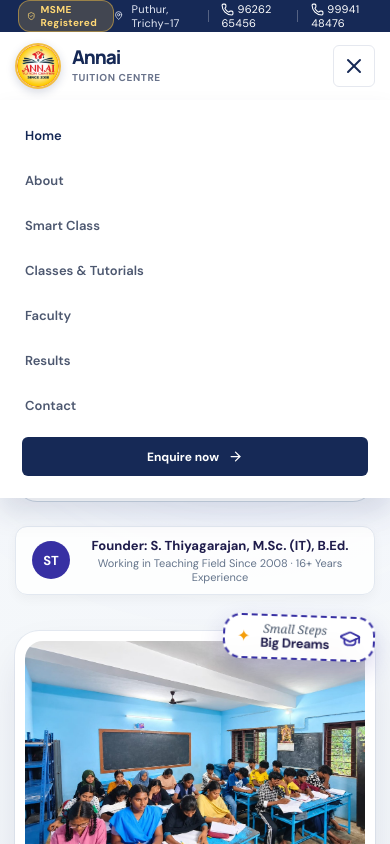
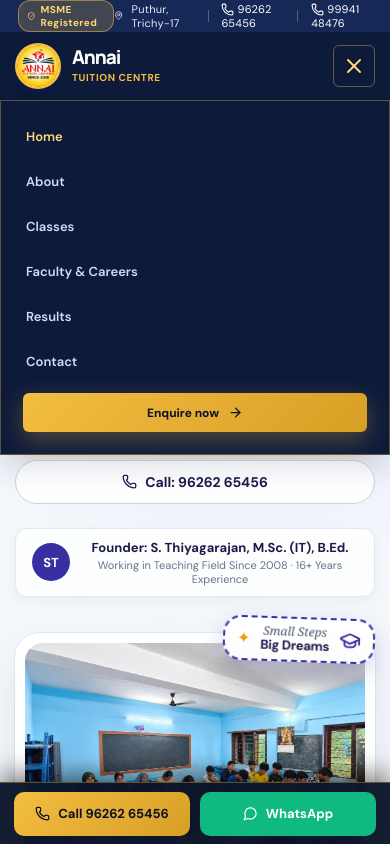
Before and after one commit to Nisanth32/annai-tuition-centre, a React (Vite) app: page / in a window 390 px wide. Both pictures are taken after a click on the button "Open menu". Shown: the top 844 px of the page. Built offline with nearby package versions, Linux system fonts and the light colour scheme.

Commit message:
Apply Parental Peace of Mind midnight navy and gold theme, remove smart class, remove Admissions Open 2026-2027, add teaching positions to faculty page, update panels, fix contact enquiry with direct WhatsApp, add mobile bottom bar

```diff
--- a/src/App.jsx
+++ b/src/App.jsx
@@ -88,29 +88,42 @@
     ],
   },
   {
-    department: 'Biology & NEET Foundation Faculty Panel',
+    department: 'Biology (Botany & Zoology) Faculty Panel',
     qualifications: 'Experienced Botany & Zoology Specialists',
     experience: '7–8+ Years Teaching Experience',
-    badge: 'Life Sciences Panel',
-    focus: 'How We Improve Students:',
+    badge: 'Biology Specialist Panel',
+    focus: 'Key Focus Areas:',
     points: [
-      'Line-by-line NCERT and Samacheer syllabus mastery with smart 3D animations',
-      'Speed diagram drawing drills with accurate scientific labeling',
-      'Concept maps for genetics, plant physiology, and human anatomy',
-      'Foundation coaching for NEET and medical entrance fundamentals',
+      'Line-by-line NCERT and Samacheer syllabus mastery',
+      'Accurate scientific diagram drawing and labeling drills',
+      'Clear concept maps for genetics and plant & human physiology',
+      'Targeted revision sessions for board exam 100/100 centum prep',
     ],
   },
   {
-    department: 'Computer Science & Coding Faculty Panel',
-    qualifications: 'Experienced CS & IT Practical Mentors',
+    department: 'Computer Science Faculty Panel',
+    qualifications: 'Experienced CS & IT Mentors',
     experience: '7–8+ Years Teaching Experience',
-    badge: 'Computer Science Lead',
-    focus: 'How We Improve Students:',
+    badge: 'Computer Science Panel',
+    focus: 'Key Focus Areas:',
     points: [
-      'Live big-screen coding demonstrations on smart panels in Python & C++',
-      'Hands-on logic building, algorithm tracing, and syntax debugging assistance',
+      'Python & C++ syllabus concepts and logic building',
+      'Step-by-step syntax understanding and error debugging',
       'Complete MySQL database table queries and practical record guidance',
-      'Specialized sessions to secure full 100/100 marks in board practical exams',
+      'Targeted board exam practical and theory preparation',
+    ],
+  },
+  {
+    department: 'Commerce & Accountancy Faculty Panel',
+    qualifications: 'Specialized Commerce & Accountancy Mentors',
+    experience: '7–8+ Years Teaching Experience',
+    badge: 'Commerce & Accounts Panel',
+    focus: 'Key Focus Areas:',
+    points: [
+      'Step-by-step ledger balance, journal entries & final accounts practice',
+      'Business Maths formula sheets and shortcut calculation techniques',
+      'Economics and Commerce theory structured for full board marks',
+      'Regular unit tests and past board exam question paper workouts',
     ],
   },
   {
@@ -355,9 +368,8 @@
           {[
             { label: 'Home', path: '/' },
             { label: 'About', path: '/about' },
-            { label: 'Smart Class', path: '/smart-class' },
-            { label: 'Classes & Tutorials', path: '/classes' },
-            { label: 'Faculty', path: '/faculty' },
+            { label: 'Classes', path: '/classes' },
+            { label: 'Faculty & Careers', path: '/faculty' },
             { label: 'Results', path: '/results' },
             { label: 'Contact', path: '/contact' },
           ].map((item) => (
@@ -442,13 +454,12 @@
 
         <div>
           <h3>Explore</h3>
-          <Link to="/about">About Us & 70K Legacy</Link>
-          <Link to="/smart-class">Smart-Base Classrooms</Link>
-          <Link to="/classes">Classes & Tutorials</Link>
-          <Link to="/faculty">Faculty & Mentors</Link>
-          <Link to="/results">Student Results & Toppers</Link>
-          <Link to="/admissions">Admission Enquiry</Link>
-          <Link to="/contact">Our Branches & Parking</Link>
+          <Link to="/about">About Us & 7,000+ Alumni</Link>
+          <Link to="/classes">Classes & Batches</Link>
+          <Link to="/faculty">Faculty & Careers</Link>
+          <Link to="/results">Student Results & Centums</Link>
+          <Link to="/admissions">Enquiry Now</Link>
+          <Link to="/contact">Our Campuses & Parking</Link>
         </div>
 
         <div>
@@ -539,6 +550,19 @@
       <Header />
       {children}
       <Footer />
+      <div className="mobile-bottom-bar" aria-label="Quick mobile contact">
+        <a href="tel:+919626265456" className="mobile-bar-btn call">
+          <Phone size={15} /> Call 96262 65456
+        </a>
+        <a
+          href="https://wa.me/919626265456?text=Hello%20Annai%20Tuition%20Centre,%20I%20would%20like%20to%20enquire%20about%20classes"
+          target="_blank"
+          rel="noopener noreferrer"
+          className="mobile-bar-btn whatsapp"
+        >
+          <MessageCircle size={15} /> WhatsApp
+        </a>
+      </div>
     </>
   );
 }
@@ -1322,7 +1346,7 @@
               Our Two Branches in <span className="serif-accent">Puthur, Trichy</span>
             </>
           }
-          text="Both campuses are fully equipped with dedicated parking facilities, 24/7 CCTV surveillance, and modern Smart-Base classrooms. Locate us via interactive Google Maps or get instant driving directions."
+          text="Both campuses are fully equipped with dedicated parking facilities, 24/7 CCTV surveillance, and modern coaching rooms. Locate us via interactive Google Maps or get instant driving directions."
           align="align-center"
         />
 
@@ -1331,7 +1355,7 @@
             <div className={`branch-card ${idx === 0 ? 'branch-card-primary' : ''}`} key={branch.type}>
               <div className="branch-card-header">
                 <span className="branch-type-badge">{branch.type}</span>
-                <span className="branch-status-badge">● Admissions Open</span>
+                <span className="branch-status-badge">● Active Campus</span>
               </div>
 
               <h3>{branch.name}</h3>
@@ -1509,7 +1533,7 @@
               <ShieldCheck size={13} /> Since 2008
             </span>
             <span className="ref-admissions-live-pill">
-              <Sparkles size={13} /> Admissions Open 2026–2027
+              <Sparkles size={13} /> Puthur, Trichy
             </span>
           </div>
 
@@ -1635,9 +1659,9 @@
         <div className="enquiry-now-card">
           <div className="enquiry-now-content">
             <span className="enquiry-now-badge">
-              <Sparkles size={14} /> Admissions Open 2026–2027
+              <Sparkles size={14} /> Instant Student Enquiry
             </span>
-            <h2>Enquire Now for Admissions</h2>
+            <h2>Enquire for Batches &amp; Admission</h2>
             <p>
               Get current batch availability, subject combinations, and fee details. Dedicated coaching with 7–8+ years experienced faculty and safe parking.
             </p>
@@ -2129,9 +2153,6 @@
 
       {/* Dedicated Coaching Section for Classes 10 & 12 */}
       <CoachingSection />
-
-      {/* Smart Base Classrooms Technology */}
-      <SmartClassSection />
 
       <section className="section">
         <div className="container">
@@ -2634,69 +2655,60 @@
 }
 
 function ContactForm() {
-  const [busy, setBusy] = useState(false);
-  const [message, setMessage] = useState('');
-
-  async function submit(e) {
+  const [submitted, setSubmitted] = useState(false);
+
+  function submit(e) {
     e.preventDefault();
     const form = e.currentTarget;
     if (!form.reportValidity()) return;
-    setBusy(true);
-    setMessage('');
-    try {
-      const url = import.meta.env.VITE_API_BASE_URL;
-      if (!url) throw new Error('Contact enquiries are not connected yet. Please call 96262 65456 or 99941 48476.');
-      const r = await fetch(`${url.replace(/\/$/, '')}/contact/`, {
-        method: 'POST',
-        headers: { 'Content-Type': 'application/json' },
-        body: JSON.stringify(Object.fromEntries(new FormData(form))),
-      });
-      const data = await r.json();
-      if (!r.ok) throw new Error(apiErrorText(data, 'We could not save this enquiry. Please call us instead.'));
-      setMessage('Your enquiry has been saved. We’ll be in touch.');
-      form.reset();
-    } catch (err) {
-      setMessage(err.message);
-    } finally {
-      setBusy(false);
-    }
+    const data = Object.fromEntries(new FormData(form));
+    const text = `Hello Annai Tuition Centre, I would like to make an enquiry.\n\nName: ${data.parent_name}\nMobile: ${data.mobile}${data.email ? `\nEmail: ${data.email}` : ''}\nMessage: ${data.message}`;
+    const whatsappUrl = `https://wa.me/919626265456?text=${encodeURIComponent(text)}`;
+    window.open(whatsappUrl, '_blank', 'noopener,noreferrer');
+    setSubmitted(true);
   }
 
   return (
     <form onSubmit={submit} className="contact-form form-card">
+      <div className="form-card-title">
+        <h3>Send Quick Enquiry</h3>
+        <p>Direct response from academic coordinator via WhatsApp &amp; Call</p>
+      </div>
       <label>
         Your name *
-        <input name="parent_name" required maxLength="120" placeholder="Full name" />
+        <input name="parent_name" required maxLength="120" placeholder="Parent or Student Name" />
       </label>
       <label>
         Mobile number *
-        <input name="mobile" required inputMode="tel" pattern="[+0-9 ()-]{10,18}" placeholder="e.g. 98765 43210" />
+        <input name="mobile" required inputMode="tel" pattern="[+0-9 ()-]{10,18}" placeholder="e.g. 96262 65456" />
       </label>
       <label>
-        Email address
+        Email address (Optional)
         <input type="email" name="email" maxLength="254" placeholder="Optional" autoComplete="off" />
       </label>
       <label>
-        Message *
+        Message / Questions *
         <textarea
           name="message"
           required
-          rows="4"
+          rows="3"
           maxLength="1200"
           placeholder="Which class or subject are you enquiring about?"
         />
       </label>
-      <label className="consent">
-        <input name="consent" type="checkbox" value="true" required />
-        <span>I agree that Annai Tuition Centre may contact me regarding this enquiry. *</span>
-      </label>
-      <button disabled={busy} className="button button-primary">
-        {busy ? 'Sending…' : 'Send enquiry'} <Send size={15} />
-      </button>
-      {message && (
-        <p role="status" className="form-status">
-          {message}
-        </p>
+      <div className="contact-form-actions">
+        <button type="submit" className="button button-gold contact-submit-btn">
+          Send Enquiry via WhatsApp <Send size={15} />
+        </button>
+        <a href="tel:+919626265456" className="button button-outline contact-call-btn">
+          <Phone size={15} /> Call 96262 65456
+        </a>
+      </div>
+      {submitted && (
+        <div className="form-status success">
+          <CheckCircle2 size={16} />
+          <span>Thank you! WhatsApp has been opened with your enquiry. You can also call us directly at 96262 65456.</span>
+        </div>
       )}
     </form>
   );
@@ -3102,26 +3114,6 @@
   );
 }
 
-function SmartClassPage() {
-  return (
-    <main>
-      <PageHero
-        eyebrow="Smart-Base Digital Classrooms"
-        title={
-          <>
-            Where technology powers <em>understanding.</em>
-          </>
-        }
-        text="Experience Trichy’s premier smart-base tuition classrooms. Multi-touch digital panels, 3D biology simulations, live Computer Science coding labs, and recorded tutorial archives for maximum exam retention."
-      />
-      <SmartClassSection />
-      <SubjectsTutorialsSection />
-      <FacilitiesSection />
-      <BranchesSection />
-    </main>
-  );
-}
-
 function FacultyPage() {
   return (
     <main>
@@ -3132,9 +3124,11 @@
             Learn from Trichy’s <em>top mentors.</em>
           </>
         }
-        text="Led by Founder S. Thiyagarajan, M.Sc. (IT), B.Ed., alongside experienced postgraduate subject specialist faculty dedicated to continuous student improvement, personal concept clarity, and top board results."
+        text="Led by Founder S. Thiyagarajan, M.Sc. (IT), B.Ed., alongside experienced postgraduate subject specialist faculty with 7–8+ years teaching experience dedicated to continuous student improvement and board exam centums."
       />
       <FacultySection />
+      {/* Faculty Careers & Teaching Positions Hiring Section with 1-click WhatsApp Apply */}
+      <FacultyCareersSection />
       <Legacy70kSection />
       <BranchesSection />
     </main>
@@ -3147,7 +3141,6 @@
       <Routes>
         <Route path="/" element={<Home />} />
         <Route path="/about" element={<About />} />
-        <Route path="/smart-class" element={<SmartClassPage />} />
         <Route path="/faculty" element={<FacultyPage />} />
         <Route path="/classes" element={<ClassesPage />} />
         <Route path="/results" element={<Results />} />
--- a/src/styles.css
+++ b/src/styles.css
@@ -3373,3 +3373,283 @@
     grid-template-columns: 1fr;
   }
 }
+
+
+/* =========================================================================
+   ROYAL MIDNIGHT NAVY & GOLD GLOBAL THEME (PARENTAL PEACE OF MIND PALETTE)
+   ========================================================================= */
+body {
+  background: #091226 !important;
+  color: #e2e8f0 !important;
+}
+
+:root {
+  --navy: #162956;
+  --navy2: #0d1a3a;
+  --gold: #f3bd42;
+  --gold-glow: #ffd875;
+  --bg-deep: #091226;
+  --card-bg: linear-gradient(135deg, rgba(22, 41, 86, 0.92) 0%, rgba(13, 26, 58, 0.98) 100%);
+  --card-border: rgba(243, 189, 66, 0.32);
+}
+
+/* Header & Nav */
+.header {
+  background: #0d1a3a !important;
+  border-bottom: 2px solid rgba(243, 189, 66, 0.3) !important;
+  box-shadow: 0 6px 28px rgba(0, 0, 0, 0.5) !important;
+}
+.brand strong {
+  color: #ffffff !important;
+}
+.brand small {
+  color: var(--gold) !important;
+}
+.nav>a:not(.button) {
+  color: #d1dcfa !important;
+}
+.nav>a:not(.button):hover, .nav>a.active {
+  color: #ffd875 !important;
+}
+.menu-toggle {
+  color: #ffd875 !important;
+  border-color: rgba(243, 189, 66, 0.4) !important;
+}
+
+/* All Sections & Backgrounds */
+.section, .welcome, .classes-strip, .results-preview, .contact-preview,
+.page-hero, .results-section, .about-section, .coaching-section,
+.subjects-tutorials-section, .milestone-70k-section, .safety-section,
+.faculty-careers-section, .enquiry-now-section, .not-found {
+  background: #091226 !important;
+  color: #e2e8f0 !important;
+  border-color: rgba(243, 189, 66, 0.2) !important;
+}
+
+/* Section Titles & Headings */
+.section-title h2, .strip-heading h2, .contact-preview h2, .page-hero h1,
+.milestone-heading, .careers-header h2, .not-found h1, h1, h2, h3, h4 {
+  color: #ffffff !important;
+}
+.section-title p, .body-copy, .hero-lead, .page-hero p, .milestone-intro-text,
+.careers-header p, .facility-card p, .welcome-card p, .course-card p {
+  color: #c7d4ee !important;
+}
+.serif-accent, em, .page-hero h1 em, .hero h1 em {
+  color: #f3bd42 !important;
+}
+
+/* Cards (Matching Parental Peace of Mind Visual Box) */
+.welcome-card, .course-card, .location-card, .form-card,
+.branch-card, .job-card, .milestone-stat-card, .facility-card,
+.tutorial-card, .aside-card:not(.aside-dark), .results-list {
+  background: linear-gradient(135deg, rgba(22, 41, 86, 0.92) 0%, rgba(13, 26, 58, 0.98) 100%) !important;
+  border: 1.5px solid rgba(243, 189, 66, 0.3) !important;
+  border-radius: 18px !important;
+  box-shadow: 0 16px 45px rgba(5, 12, 28, 0.5) !important;
+  color: #ffffff !important;
+  transition: all 0.25s ease !important;
+}
+
+.welcome-card:hover, .course-card:hover, .job-card:hover, .branch-card:hover, .facility-card:hover {
+  border-color: #f3bd42 !important;
+  box-shadow: 0 20px 50px rgba(243, 189, 66, 0.22) !important;
+  transform: translateY(-3px) !important;
+}
+
+.welcome-card h3, .course-card h2, .branch-card h3, .job-card h3, .facility-card h3 {
+  color: #ffffff !important;
+}
+
+.class-chip {
+  background: linear-gradient(135deg, rgba(22, 41, 86, 0.9) 0%, rgba(13, 26, 58, 0.95) 100%) !important;
+  border: 1.5px solid rgba(243, 189, 66, 0.25) !important;
+  color: #ffffff !important;
+}
+.class-chip:hover {
+  border-color: #f3bd42 !important;
+  transform: translateY(-2px) !important;
+}
+
+/* Score Cards & Proof Items */
+.score-card, .student-feature {
+  background: rgba(22, 41, 86, 0.7) !important;
+  border: 1px solid rgba(243, 189, 66, 0.25) !important;
+  color: #ffffff !important;
+}
+.score-card>span, .student-feature-copy strong {
+  color: #ffffff !important;
+}
+.score-card>strong, .student-feature>b {
+  background: rgba(243, 189, 66, 0.18) !important;
+  color: #ffd875 !important;
+  border: 1px solid rgba(243, 189, 66, 0.4) !important;
+}
+
+/* Gold Buttons & Primary Actions */
+.button-primary, .button-gold, .nav-cta, .contact-submit-btn {
+  background: linear-gradient(135deg, #f3bd42 0%, #d89f25 100%) !important;
+  color: #091226 !important;
+  font-weight: 800 !important;
+  border: none !important;
+  box-shadow: 0 8px 24px rgba(243, 189, 66, 0.3) !important;
+}
+.button-primary:hover, .button-gold:hover, .nav-cta:hover, .contact-submit-btn:hover {
+  background: linear-gradient(135deg, #ffd875 0%, #f3bd42 100%) !important;
+  transform: translateY(-2px) !important;
+  box-shadow: 0 12px 30px rgba(243, 189, 66, 0.45) !important;
+}
+.button-outline, .contact-call-btn {
+  background: rgba(255, 255, 255, 0.08) !important;
+  color: #ffffff !important;
+  border: 1.5px solid rgba(243, 189, 66, 0.4) !important;
+}
+.button-outline:hover, .contact-call-btn:hover {
+  background: rgba(243, 189, 66, 0.15) !important;
+  border-color: #f3bd42 !important;
+}
+
+/* Contact Form Overrides */
+.contact-form {
+  padding: 30px !important;
+}
+.contact-form label {
+  color: #ffd875 !important;
+  font-weight: 700 !important;
+  margin-bottom: 12px !important;
+  display: flex !important;
+  flex-direction: column !important;
+  gap: 6px !important;
+}
+.contact-form input, .contact-form textarea, .form-grid input, .form-grid select, .form-grid textarea {
+  background: rgba(9, 18, 38, 0.8) !important;
+  border: 1.5px solid rgba(243, 189, 66, 0.3) !important;
+  color: #ffffff !important;
+  border-radius: 10px !important;
+  padding: 12px 14px !important;
+}
+.contact-form input:focus, .contact-form textarea:focus, .form-grid input:focus, .form-grid select:focus, .form-grid textarea:focus {
+  border-color: #f3bd42 !important;
+  box-shadow: 0 0 0 3px rgba(243, 189, 66, 0.25) !important;
+}
+.contact-form-actions {
+  display: flex;
+  gap: 12px;
+  flex-wrap: wrap;
+  margin-top: 18px;
+}
+.contact-submit-btn {
+  flex: 1;
+  min-height: 48px;
+  border-radius: 10px !important;
+}
+.contact-call-btn {
+  min-height: 48px;
+  border-radius: 10px !important;
+}
+.form-status.success {
+  margin-top: 16px;
+  background: rgba(16, 185, 129, 0.15) !important;
+  border: 1.5px solid #10b981 !important;
+  color: #a7f3d0 !important;
+  padding: 14px 16px !important;
+  border-radius: 10px !important;
+  display: flex;
+  align-items: center;
+  gap: 10px;
+}
+
+/* Faculty Careers Card Theme */
+.job-card {
+  border: 1.5px solid rgba(243, 189, 66, 0.3) !important;
+}
+.job-badge {
+  background: rgba(243, 189, 66, 0.2) !important;
+  border: 1px solid rgba(243, 189, 66, 0.5) !important;
+  color: #ffd875 !important;
+}
+.job-exp {
+  background: rgba(255, 255, 255, 0.1) !important;
+  color: #ffffff !important;
+}
+.job-classes {
+  color: #c7d4ee !important;
+}
+.job-req {
+  color: #e2e8f0 !important;
+}
+.job-apply-link {
+  margin-top: auto;
+  display: inline-flex;
+  align-items: center;
+  gap: 8px;
+  background: linear-gradient(135deg, #f3bd42 0%, #d89f25 100%) !important;
+  color: #091226 !important;
+  font-weight: 800;
+  padding: 10px 16px;
+  border-radius: 8px;
+  font-size: 13px;
+  transition: all 0.2s;
+}
+.job-apply-link:hover {
+  background: linear-gradient(135deg, #ffd875 0%, #f3bd42 100%) !important;
+  transform: translateY(-2px);
+}
+
+/* Sticky Mobile Bottom Quick Action Bar */
+.mobile-bottom-bar {
+  display: none;
+}
+
+@media (max-width: 768px) {
+  body {
+    padding-bottom: 70px;
+  }
+  .mobile-bottom-bar {
+    display: flex;
+    position: fixed;
+    bottom: 0;
+    left: 0;
+    right: 0;
+    z-index: 99;
+    height: 62px;
+    background: rgba(9, 18, 38, 0.95);
+    border-top: 1.5px solid rgba(243, 189, 66, 0.35);
+    backdrop-filter: blur(14px);
+    box-shadow: 0 -8px 25px rgba(0, 0, 0, 0.5);
+    padding: 8px 14px;
+    gap: 10px;
+    align-items: center;
+  }
+  .mobile-bar-btn {
+    flex: 1;
+    display: inline-flex;
+    align-items: center;
+    justify-content: center;
+    gap: 8px;
+    height: 44px;
+    border-radius: 10px;
+    font-size: 13px;
+    font-weight: 800;
+    text-decoration: none;
+    transition: transform 0.15s ease;
+  }
+  .mobile-bar-btn.call {
+    background: linear-gradient(135deg, #f3bd42 0%, #d89f25 100%);
+    color: #091226;
+  }
+  .mobile-bar-btn.whatsapp {
+    background: #10b981;
+    color: #ffffff;
+  }
+  .nav.open {
+    background: #0d1a3a !important;
+    border: 1.5px solid rgba(243, 189, 66, 0.35) !important;
+  }
+  .section {
+    padding: 48px 0 !important;
+  }
+  .hero-grid {
+    padding: 36px 0 42px !important;
+  }
+}
```
